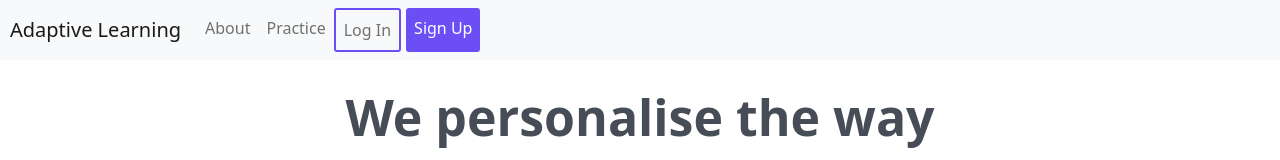
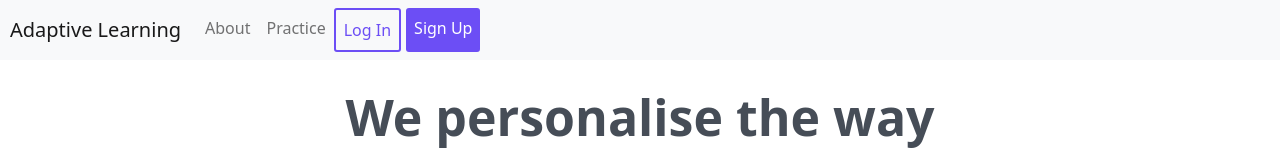
Before and after one commit to adaptivemaths/ALE, a React (Create React App) app in the folder frontend/: page / in a window 1280 px wide. Shown: the top 160 px of the page. Built offline with nearby package versions, Linux system fonts and the light colour scheme; no server answers.

Commit message:
Change colour of Log In to same as border

```diff
--- a/frontend/src/components/navbar/navbar.css
+++ b/frontend/src/components/navbar/navbar.css
@@ -11,6 +11,7 @@
 .hollow-btn {
     border-style: solid;
     border-color: rgb(108, 78, 245);
+    color: rgb(108, 78, 245)!important;
     border-width: 2px;
     margin-right: 5px;
     border-radius: 3px;
```
